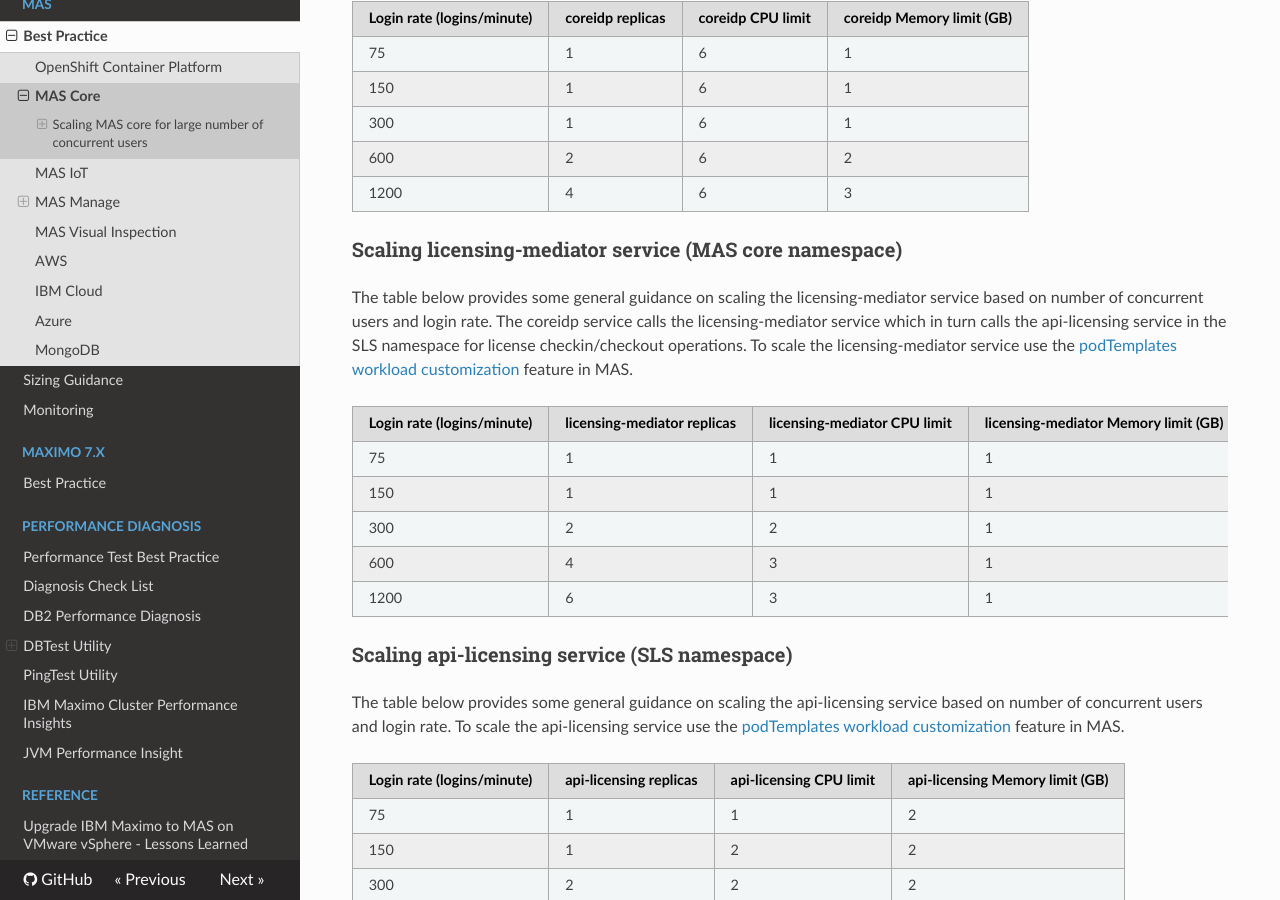
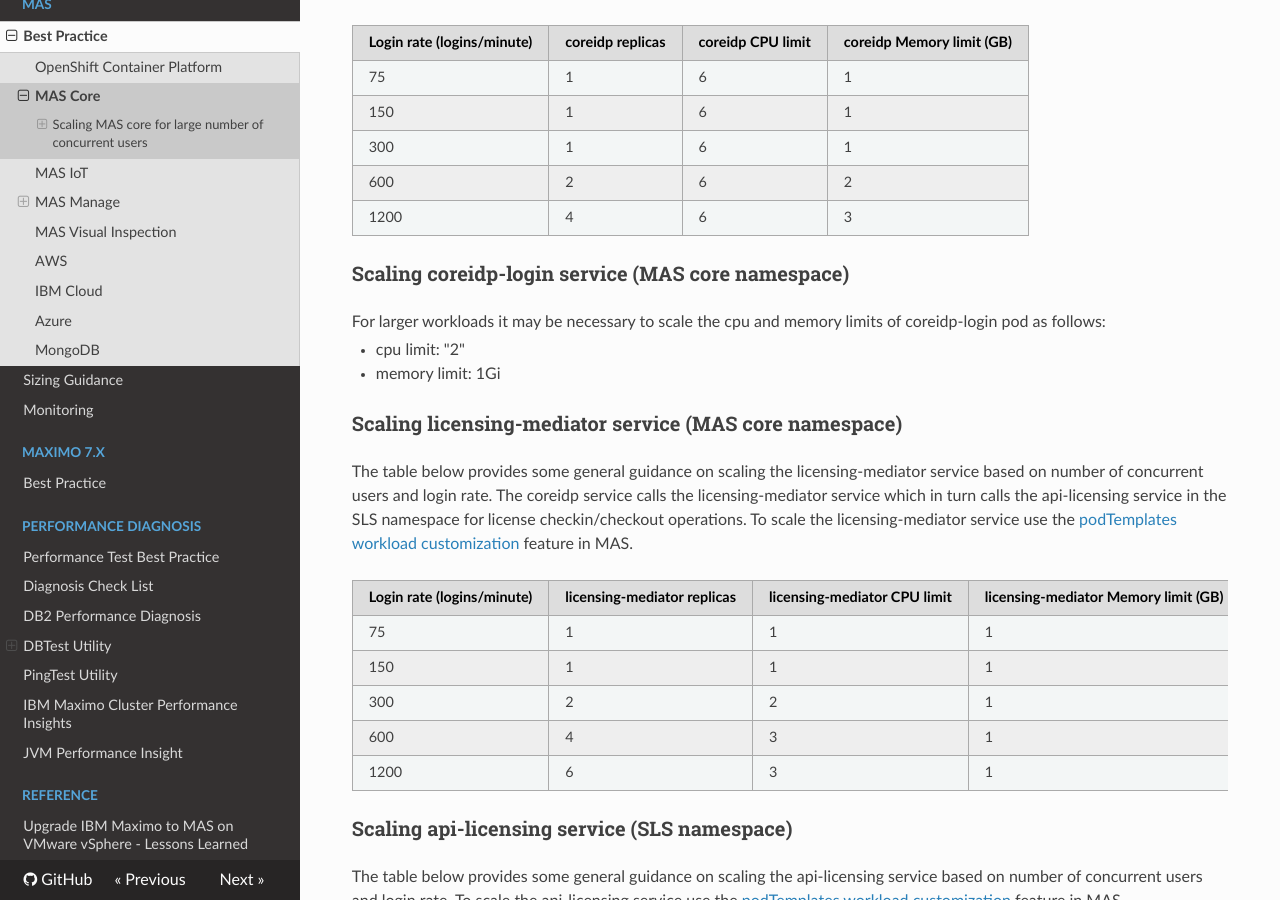
Before and after one commit to ibm-mas/mas-performance, an MkDocs documentation site: the page built from docs/mas/core/bestpractice.md, in a window 1280 px wide and 900 px high, scrolled down 2614 px. Built offline with MkDocs 1.6.1, drawn with Linux system fonts in a browser that asks for light colours; nearby versions of some CDN libraries.

Commit message:
[patch] update mas core scaling best practices

```diff
--- a/docs/mas/core/bestpractice.md
+++ b/docs/mas/core/bestpractice.md
@@ -7,6 +7,7 @@
 - MongoDB (used extensively by coreidp, api-licensing, adoptionusage, and other MAS/SLS microservices)
 - MAS core namespace:
     - coreidp pods
+    - coreidp-login pod
     - licencing-mediator pods
     - coreapi pods (if users directly login to a MAS application, bypassing the Suite navigator page, this decreases the load on coreapi pods)
 - SLS namespace:
@@ -85,6 +86,12 @@
 |600                       |2                 |6                 |2                          |
 |1200                      |4                 |6                 |3                          |
 
+### Scaling coreidp-login service (MAS core namespace)
+For larger workloads it may be necessary to scale the cpu and memory limits of coreidp-login pod as follows:
+
+- cpu limit: "2"
+- memory limit: 1Gi
+
 ### Scaling licensing-mediator service (MAS core namespace)
 The table below provides some general guidance on scaling the licensing-mediator service based on number of concurrent users and login rate. The coreidp service calls the licensing-mediator service which in turn calls the api-licensing service in the SLS namespace for license checkin/checkout operations. To scale the licensing-mediator service use the [podTemplates workload customization](https://www.ibm.com/docs/en/mas-cd/continuous-delivery?topic=workloads-supported-pods) feature in MAS.
 
```
